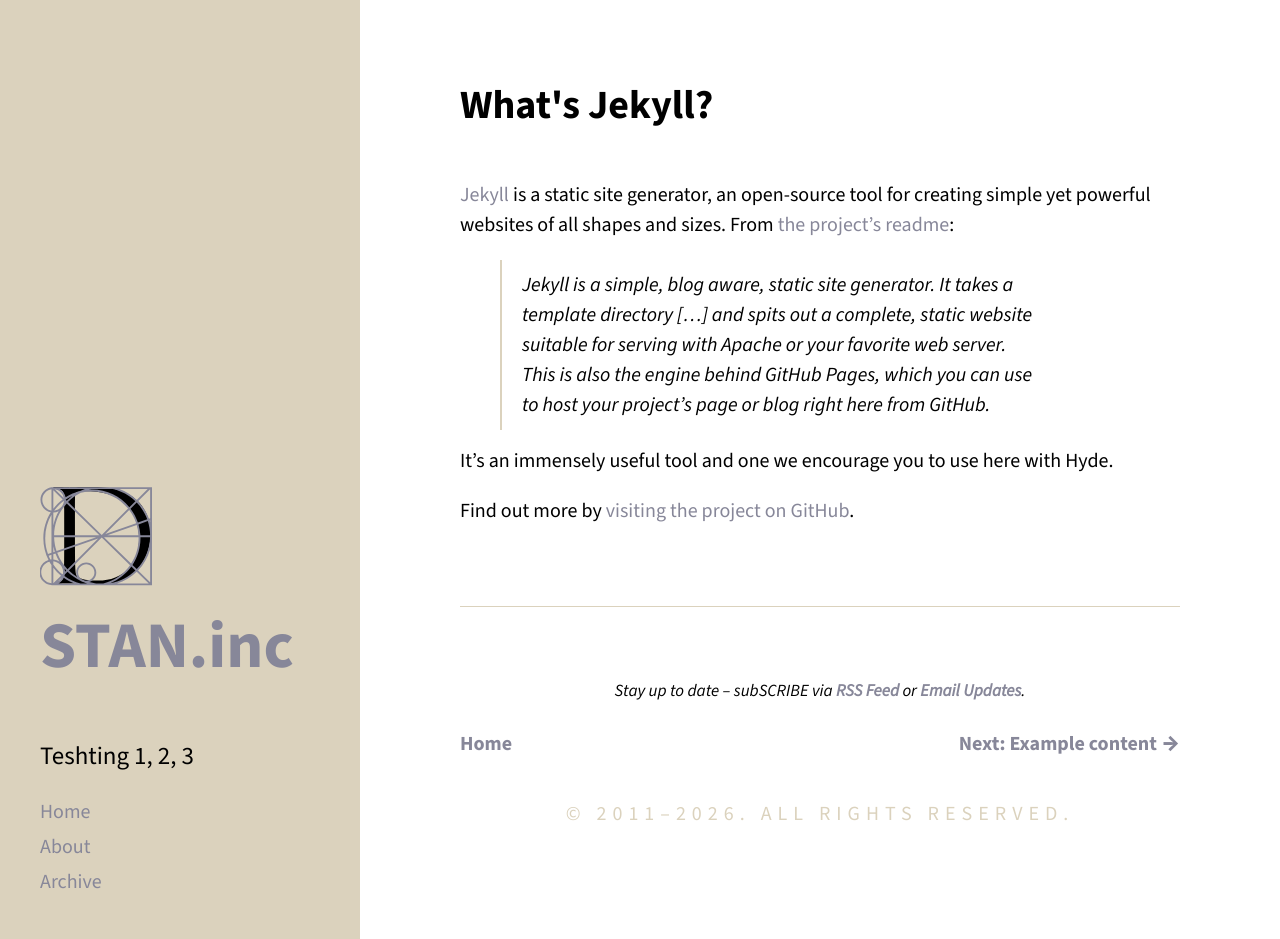
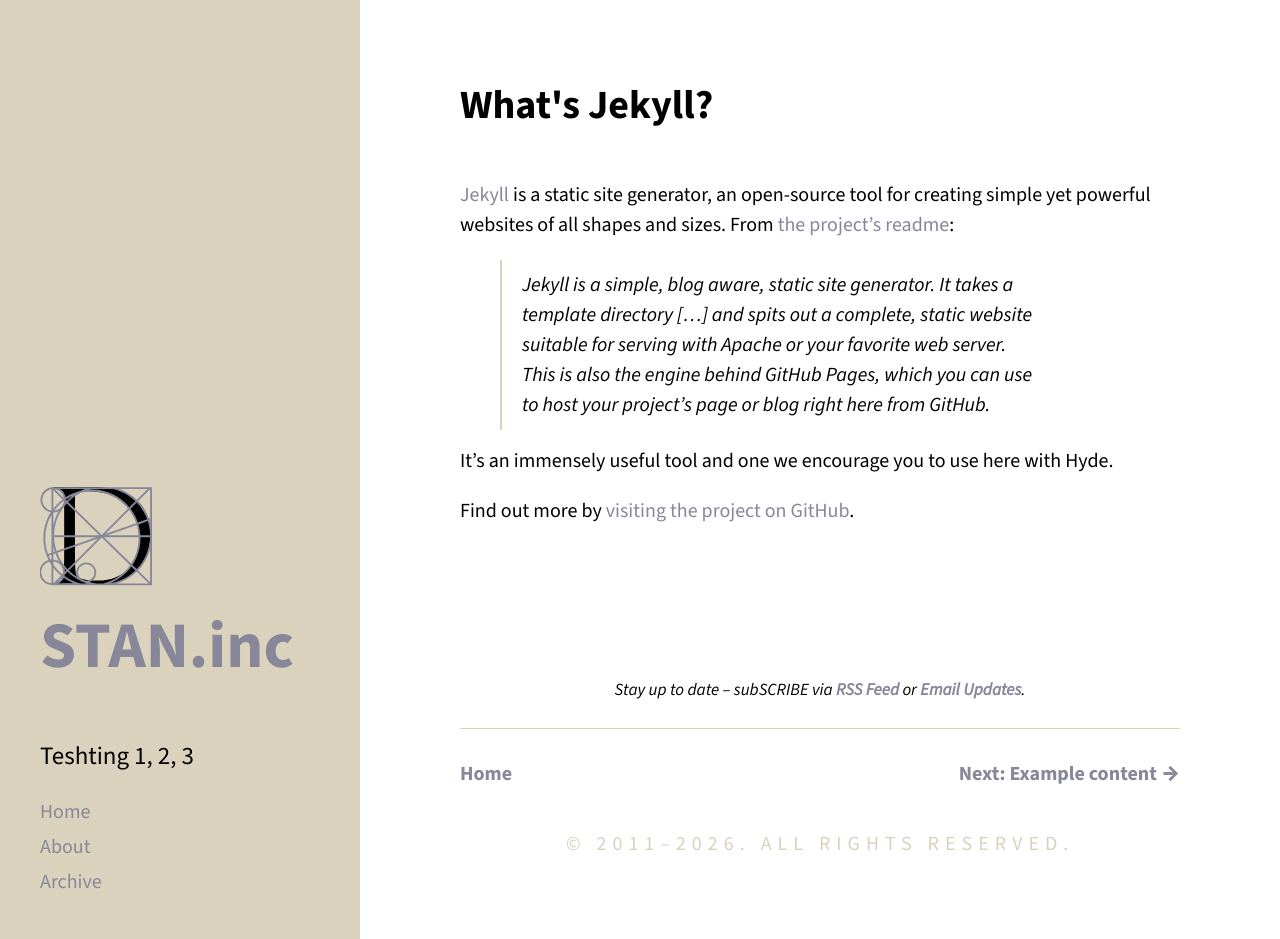
Before and after one commit to stam-ink/stam-ink.github.io, a Jekyll site: the page built from _posts/2012-02-06-whats-jekyll.md, in a window 1280 px wide and 939 px high. Built offline with Jekyll 4.4.1, drawn with Linux system fonts in a browser that asks for light colours.

Commit message:
Update hyde.css

```diff
--- a/public/css/hyde.css
+++ b/public/css/hyde.css
@@ -1196,8 +1196,19 @@ margin-bottom: 1.5em; /* Controls the exact gap right above the rule line */
 */
 
 /* ==========================================================
-   Post Footer Navigation Hover Fix
+   Post Footer Navigation & Rule Line Shift
    ========================================================== */
+#post-nav {
+  border-top: none !important; /* Removes the rule from above the subscription text */
+  margin-top: 0;
+}
+
+#post-nav .nav-row-main {
+  /* Places the rule precisely between the subscription links and navigation */
+  border-top: 1px solid #dbd2bd;
+  padding-top: 1.5em;
+}
+
 #post-nav a:hover {
   text-decoration: underline;
 }
```
